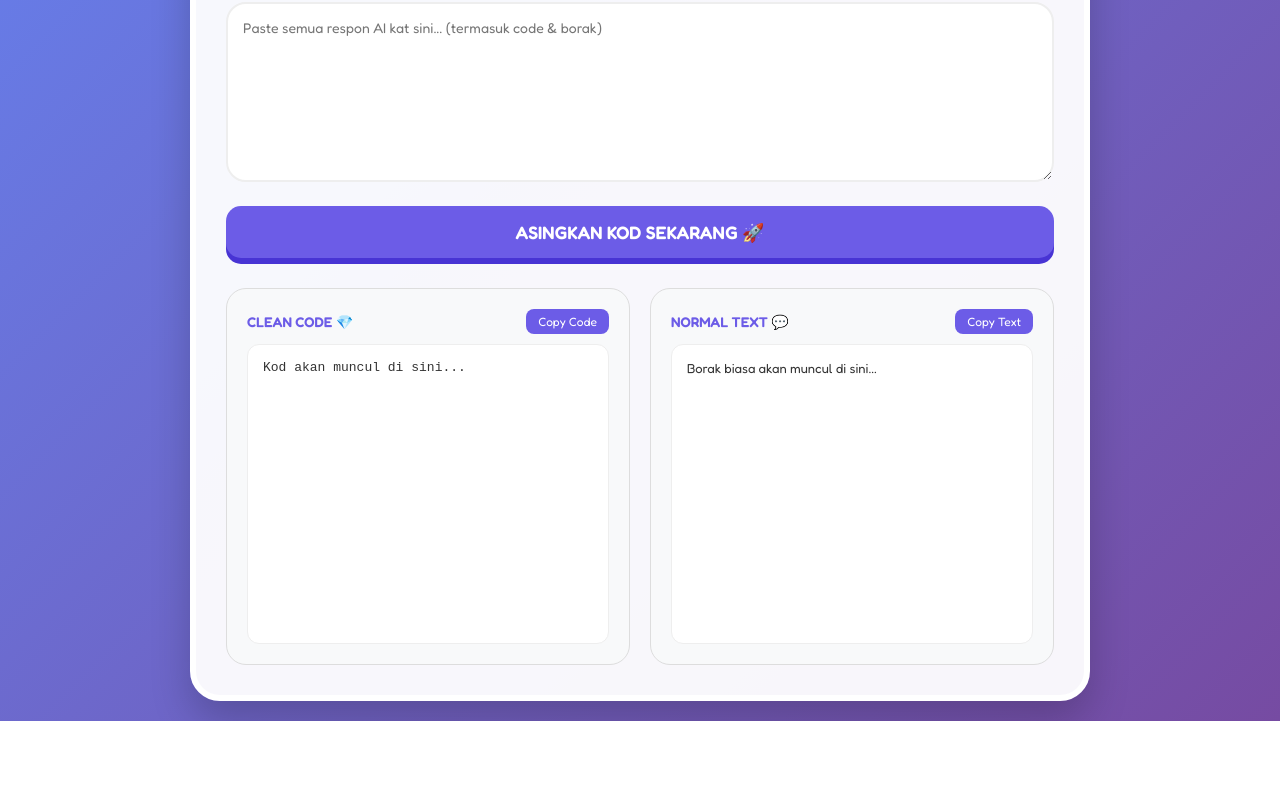
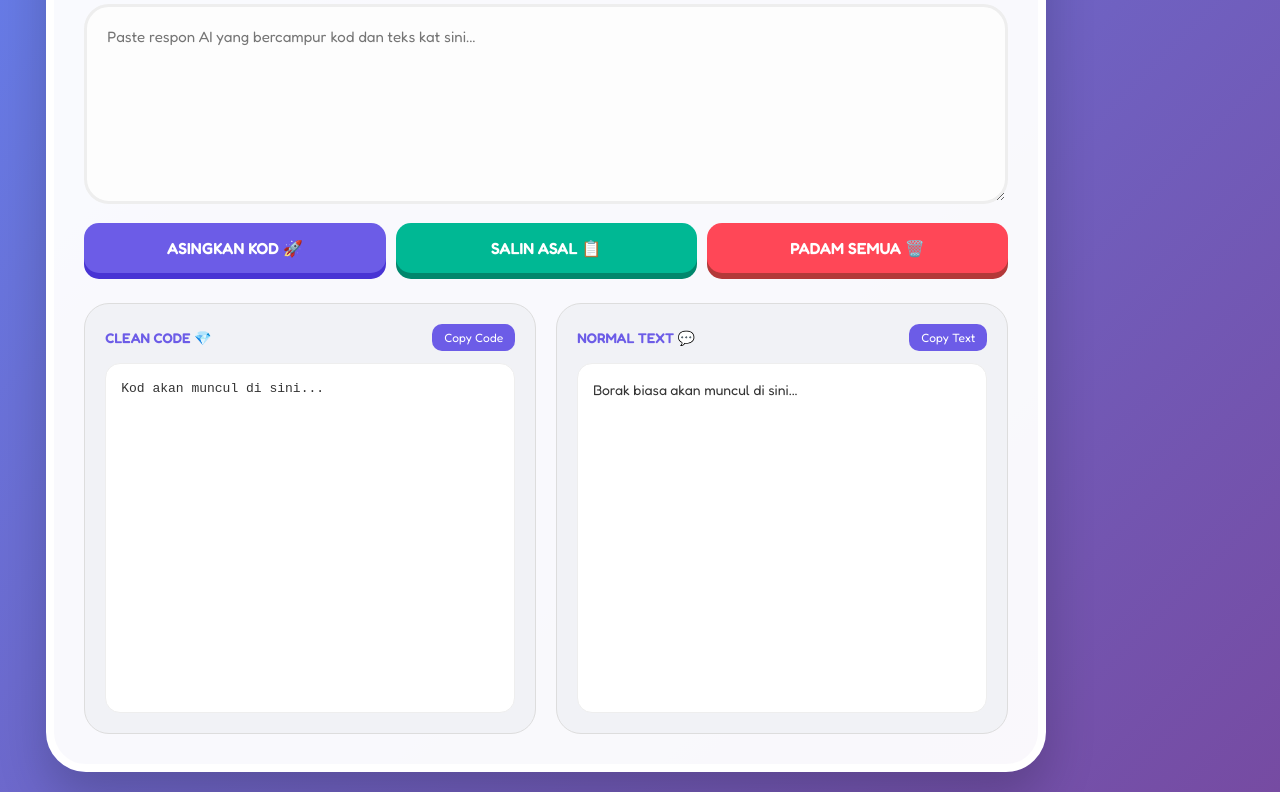
Before and after one commit to pixeldovemy/codehelp, a plain HTML site: page index.html in a window 1280 px wide. Shown: the part 134-926 px from the top of the page. Before the commit the page ends 855 px from the top, so only its background shows below. Drawn offline with Linux system fonts and the light colour scheme.

Commit message:
V1.1 index.html
Orayt bro! Ini **Version 1.1** untuk **AI Code Separator** kau.

Aku dah tambah:
1.  **Butang "Copy Raw":** Untuk salin balik teks asal yang kau paste tu.
2.  **Butang "Clear All":** Untuk kosongkan semua kotak (input & output) dalam satu klik.
3.  **UI Layout:** Susunan butang yang lebih kemas di bawah kotak input.

### 🚀 FULL CODE: AI CODE SEPARATOR (v1.1)

code[\s\S]*?[a-z]*\n?/gi, "").replace(/

### 💡 Apa yang best dalam v1.1 ni?
1.  **Butang Hijau (Salin Asal):** Kadang-kadang kau dah edit sikit kat input box tu, pastu nak salin balik semua sekali. Sekarang dah boleh!
2.  **Butang Merah (Padam Semua):** Tak payah *highlight* manual nak delete. Klik je butang ni, skrin terus bersih untuk tugasan baru.
3.  **Smooth Scrolling:** Lepas kau tekan "Asingkan Kod", page akan *auto-scroll* sikit ke bawah supaya kau terus nampak hasil pengasingan tu.

````diff
--- a/index.html
+++ b/index.html
@@ -1,11 +1,9 @@
 <!DOCTYPE html>
 <html lang="ms">
 <head>
-    <link rel="manifest" href="manifest.json">
-    <link rel="icon" href="icon.png" type="image/png">
     <meta charset="UTF-8">
     <meta name="viewport" content="width=device-width, initial-scale=1.0">
-    <title>AI Code Separator - Studio AI Pro</title>
+    <title>AI Code Separator v1.1 - Studio AI Pro</title>
     <link href="https://fonts.googleapis.com/css2?family=Fredoka:wght@400;600&display=swap" rel="stylesheet">
     <style>
         * { box-sizing: border-box; font-family: 'Fredoka', sans-serif; }
@@ -13,43 +11,56 @@
             background: linear-gradient(135deg, #667eea 0%, #764ba2 100%);
             margin: 0; padding: 20px; display: flex; justify-content: center; min-height: 100vh;
         }
-        .main-wrapper { max-width: 900px; width: 100%; }
+        .main-wrapper { max-width: 1000px; width: 100%; }
         .container {
-            background: rgba(255, 255, 255, 0.95); padding: 30px; border-radius: 30px;
-            box-shadow: 0 20px 40px rgba(0,0,0,0.2); border: 6px solid #fff;
+            background: rgba(255, 255, 255, 0.96); padding: 30px; border-radius: 40px;
+            box-shadow: 0 25px 50px rgba(0,0,0,0.2); border: 8px solid #fff;
         }
-        h1 { color: #6c5ce7; text-align: center; margin-bottom: 20px; text-transform: uppercase; }
+        h1 { color: #6c5ce7; text-align: center; margin-bottom: 20px; text-transform: uppercase; letter-spacing: -1px; }
 
+        /* INPUT AREA */
         textarea {
-            width: 100%; height: 180px; padding: 15px; border-radius: 20px; border: 2px solid #eee;
-            font-size: 14px; outline: none; margin-bottom: 20px; resize: vertical; transition: 0.3s;
+            width: 100%; height: 200px; padding: 20px; border-radius: 25px; border: 3px solid #eee;
+            font-size: 15px; outline: none; margin-bottom: 15px; resize: vertical; transition: 0.3s;
+            background: #fdfdfd;
         }
-        textarea:focus { border-color: #6c5ce7; box-shadow: 0 0 15px rgba(108, 92, 231, 0.1); }
+        textarea:focus { border-color: #6c5ce7; background: #fff; box-shadow: 0 10px 20px rgba(108, 92, 231, 0.1); }
 
-        .btn-process {
-            width: 100%; padding: 15px; background: #6c5ce7; color: white; border: none;
-            border-radius: 15px; cursor: pointer; font-size: 18px; font-weight: bold; margin-bottom: 30px;
-            box-shadow: 0 6px 0 #4834d4; transition: 0.2s;
+        /* BUTTON CONTROLS */
+        .action-bars { display: flex; gap: 10px; margin-bottom: 30px; flex-wrap: wrap; }
+        .btn {
+            flex: 1; padding: 15px; border: none; border-radius: 15px; cursor: pointer;
+            font-size: 16px; font-weight: bold; transition: 0.2s; color: white;
+            min-width: 150px;
         }
-        .btn-process:active { transform: translateY(4px); box-shadow: 0 2px 0 #4834d4; }
+        .btn-process { background: #6c5ce7; box-shadow: 0 6px 0 #4834d4; }
+        .btn-copy-raw { background: #00b894; box-shadow: 0 6px 0 #00876c; }
+        .btn-clear { background: #ff4757; box-shadow: 0 6px 0 #b33939; }
 
+        .btn:active { transform: translateY(4px); box-shadow: 0 2px 0 rgba(0,0,0,0.2); }
+        .btn:hover { filter: brightness(1.1); }
+
+        /* OUTPUT GRID */
         .output-grid { display: grid; grid-template-columns: 1fr 1fr; gap: 20px; }
         @media (max-width: 768px) { .output-grid { grid-template-columns: 1fr; } }
 
-        .box { background: #f8f9fa; border-radius: 20px; padding: 20px; position: relative; border: 1px solid #ddd; }
-        .box-title { font-size: 14px; font-weight: bold; color: #6c5ce7; margin-bottom: 10px; display: flex; justify-content: space-between; align-items: center; }
-        .copy-btn {
-            background: #6c5ce7; color: white; border: none; padding: 5px 12px; border-radius: 8px;
-            font-size: 12px; cursor: pointer; transition: 0.3s;
+        .box { background: #f1f2f6; border-radius: 25px; padding: 20px; border: 1px solid #ddd; }
+        .box-title {
+            font-size: 14px; font-weight: bold; color: #6c5ce7; margin-bottom: 12px;
+            display: flex; justify-content: space-between; align-items: center;
+            text-transform: uppercase;
         }
-        .copy-btn:hover { background: #4834d4; }
+        .copy-small {
+            background: #6c5ce7; color: white; border: none; padding: 6px 12px;
+            border-radius: 10px; font-size: 12px; cursor: pointer;
+        }
 
         .display-area {
-            background: #fff; border-radius: 12px; padding: 15px; border: 1px solid #eee;
-            height: 300px; overflow-y: auto; font-size: 13px; white-space: pre-wrap; word-break: break-word;
-            font-family: 'Courier New', Courier, monospace; color: #333;
+            background: #fff; border-radius: 15px; padding: 15px; border: 1px solid #eee;
+            height: 350px; overflow-y: auto; font-size: 13px; white-space: pre-wrap; word-break: break-word;
+            font-family: 'Courier New', Courier, monospace; color: #333; line-height: 1.5;
         }
-        .text-mode { font-family: 'Fredoka', sans-serif !important; }
+        .text-mode { font-family: 'Fredoka', sans-serif !important; font-size: 14px; }
     </style>
 </head>
 <body>
@@ -58,16 +69,22 @@
     <div class="container">
         <h1>Code Separator ✂️</h1>
 
-        <textarea id="raw-input" placeholder="Paste semua respon AI kat sini... (termasuk code & borak)"></textarea>
+        <!-- INPUT UTAMA -->
+        <textarea id="raw-input" placeholder="Paste respon AI yang bercampur kod dan teks kat sini..."></textarea>
 
-        <button class="btn-process" onclick="separateNow()">ASINGKAN KOD SEKARANG 🚀</button>
+        <!-- CONTROL BUTTONS -->
+        <div class="action-bars">
+            <button class="btn btn-process" onclick="separateNow()">ASINGKAN KOD 🚀</button>
+            <button class="btn btn-copy-raw" onclick="copyToClipboard('raw-input')">SALIN ASAL 📋</button>
+            <button class="btn btn-clear" onclick="clearAll()">PADAM SEMUA 🗑️</button>
+        </div>
 
         <div class="output-grid">
             <!-- RUANG CLEAN CODE -->
             <div class="box">
                 <div class="box-title">
                     <span>CLEAN CODE 💎</span>
-                    <button class="copy-btn" onclick="copyToClipboard('code-output')">Copy Code</button>
+                    <button class="copy-small" onclick="copyToClipboard('code-output')">Copy Code</button>
                 </div>
                 <div id="code-output" class="display-area">Kod akan muncul di sini...</div>
             </div>
@@ -76,7 +93,7 @@
             <div class="box">
                 <div class="box-title">
                     <span>NORMAL TEXT 💬</span>
-                    <button class="copy-btn" onclick="copyToClipboard('text-output')">Copy Text</button>
+                    <button class="copy-small" onclick="copyToClipboard('text-output')">Copy Text</button>
                 </div>
                 <div id="text-output" class="display-area text-mode">Borak biasa akan muncul di sini...</div>
             </div>
@@ -90,40 +107,75 @@
         const codeOutput = document.getElementById('code-output');
         const textOutput = document.getElementById('text-output');
 
-        // Regex untuk tangkap apa yang dalam ```code```
-        const codeRegex = /```[\s\S]*?```/g;
+        if (!input.trim()) {
+            alert("Sila paste sesuatu dulu bro!");
+            return;
+        }
+
+        // Regex untuk tangkap apa yang dalam
+
+/* --- NEXT BLOCK --- */
+
+        const codeRegex = /
+
+/* --- NEXT BLOCK --- */
+
+/g;
         let codeMatches = input.match(codeRegex);
 
         let allCode = "";
         let cleanText = input;
 
         if (codeMatches) {
-            codeMatches.forEach(match => {
-                // Buang backticks dan nama language (html, css etc)
-                let singleCode = match.replace(/```[a-z]*\n?/gi, "").replace(/```/g, "");
-                allCode += singleCode + "\n\n/* --- NEXT BLOCK --- */\n\n";
+            codeMatches.forEach((match, index) => {
+                // Buang backticks dan nama language
+                let singleCode = match.replace(/
 
-                // Buang kod dari teks asal
+/* --- NEXT BLOCK --- */
+
+/g, "");
+                allCode += singleCode + (index < codeMatches.length - 1 ? "\n\n/* --- NEXT BLOCK --- */\n\n" : "");
+
+                // Buang kod dari teks borak
                 cleanText = cleanText.replace(match, "");
             });
         }
 
         codeOutput.innerText = allCode || "Tiada kod dijumpai.";
         textOutput.innerText = cleanText.trim() || "Tiada teks dijumpai.";
+
+        // Auto-scroll ke bawah untuk tengok hasil
+        window.scrollTo({ top: document.body.scrollHeight, behavior: 'smooth' });
+    }
+
+    function clearAll() {
+        if (confirm("Betul ke nak padam semua teks?")) {
+            document.getElementById('raw-input').value = "";
+            document.getElementById('code-output').innerText = "Kod akan muncul di sini...";
+            document.getElementById('text-output').innerText = "Borak biasa akan muncul di sini...";
+        }
     }
 
     function copyToClipboard(elementId) {
-        const text = document.getElementById(elementId).innerText;
-        if (text === "Tiada kod dijumpai." || text === "Tiada teks dijumpai.") return;
+        const el = document.getElementById(elementId);
+        // Jika textarea guna .value, jika div guna .innerText
+        const text = el.tagName === "TEXTAREA" ? el.value : el.innerText;
+
+        if (!text || text.includes("akan muncul di sini") || text === "Tiada kod dijumpai.") return;
 
         navigator.clipboard.writeText(text).then(() => {
             const btn = event.target;
             const originalText = btn.innerText;
             btn.innerText = "COPIED! ✅";
             setTimeout(() => { btn.innerText = originalText; }, 2000);
+        }).catch(err => {
+            alert("Gagal menyalin teks: " + err);
         });
     }
 </script>
 
 </body>
 </html>
+
+
+/* --- NEXT BLOCK --- */
````
